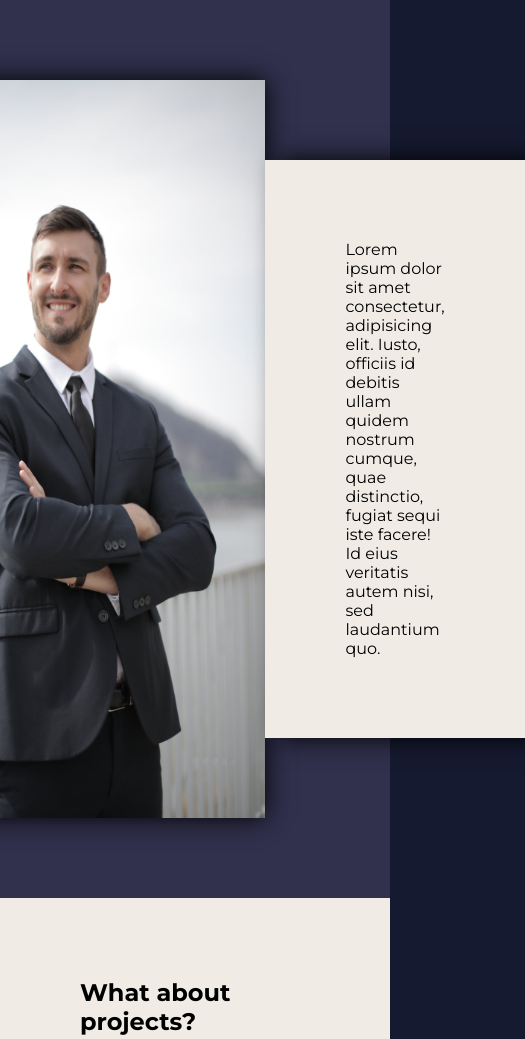
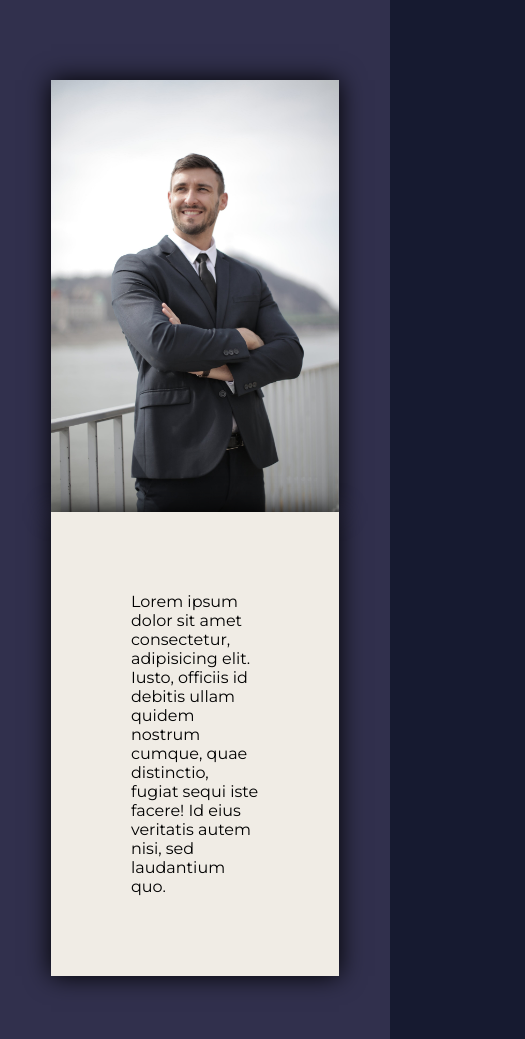
Before and after one commit to pygosclune/homepage, a plain HTML site: page index.html in a window 390 px wide. Shown: the top 1039 px of the page, 525 px wide, since content can reach past the window. Drawn offline with Linux system fonts and the light colour scheme.

Commit message:
used media queries to make site more responsive added padding to contactSection and some simple changes

```diff
--- a/style.css
+++ b/style.css
@@ -33,7 +33,7 @@ main {
 }
 
 #photoMain {
-    width: 25rem;
+    max-width: 25rem;
     height: auto;
     -webkit-box-shadow: 0px 0px 24px 0px rgba(0, 0, 0, 1);
     -moz-box-shadow: 0px 0px 24px 0px rgba(0, 0, 0, 1);
@@ -58,8 +58,13 @@ main {
     background-color: var(--light-color);
 }
 
+#projectsSection > h1 {
+    text-align: center;
+}
+
 .projectsContainer {
     display: flex;
+    justify-content: center;
     flex-wrap: wrap;
     margin-top: 5rem;
     gap: 2rem;
@@ -118,6 +123,7 @@ main {
     margin: 5rem 0 5rem 0;
     gap: 2rem;
     color: var(--light-color);
+    padding: 5rem;
 }
 
 .contactIcons {
@@ -128,3 +134,30 @@ main {
 .contactIcons > * {
     font-size: 36px;
 }
+
+/* media queries */
+
+@media (max-width: 900px) {
+    #aboutHeader {
+        display: flex;
+        flex-direction: column;
+        align-items: center;
+    }
+    .aboutMe {
+        margin-top: 0;
+        margin-bottom: 5rem;
+        min-width: 25rem;
+        -webkit-box-shadow: 0px 0px 24px 0px rgba(0, 0, 0, 1);
+        -moz-box-shadow: 0px 0px 24px 0px rgba(0, 0, 0, 1);
+        box-shadow: 0px 0px 24px 0px rgba(0, 0, 0, 1);
+    }
+}
+
+@media (max-width: 450px) {
+    #photoMain {
+        max-width: 18rem;
+    }
+    .aboutMe {
+        min-width: 18rem;
+    }
+}
```
